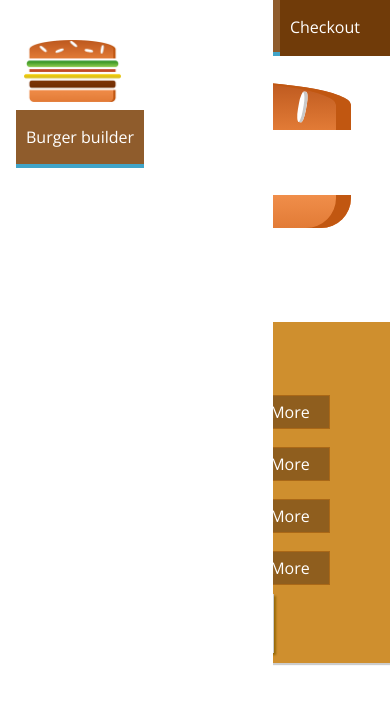
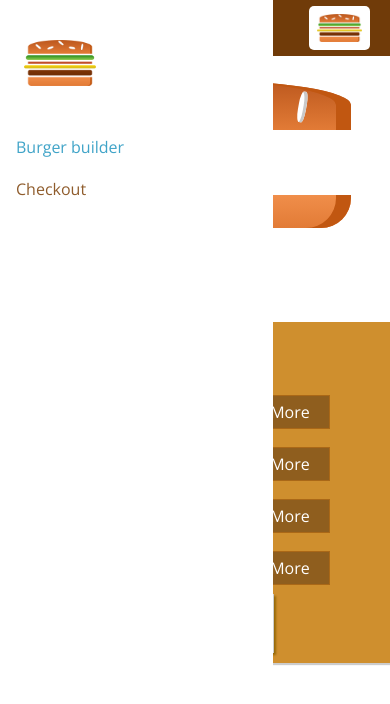
Before and after one commit to Shwartz/react-training, a React app: page / in a window 390 px wide. Shown: the top 704 px of the page. Built offline with nearby package versions, Linux system fonts and the light colour scheme.

Commit message:
Section 8, Responsiveness for mob menu

```diff
--- a/src/components/Navigation/NavigationItems/NavigationItem/NavigationItem.css
+++ b/src/components/Navigation/NavigationItems/NavigationItem/NavigationItem.css
@@ -1,19 +1,39 @@
+.NavigationItem {
+    margin: 10px 0;
+    box-sizing: border-box;
+    display: block;
+    width: 100%;
+}
+
+.NavigationItem a {
+    color: #8f5c2c;
+    text-decoration: none;
+    width: 100%;
+    box-sizing: border-box;
+    display: block;
+}
+
+.NavigationItem a:hover,
+.NavigationItem a:active,
+.NavigationItem a.active {
+    color: #40a4c8;
+}
+
+@media (min-width: 500px) {
     .NavigationItem {
         margin: 0;
-    box-sizing: border-box;
         display: flex;
         align-items: center;
         height: 100%;
+        width: auto;
     }
 
     .NavigationItem a {
         color: white;
-    text-decoration: none;
         height: 100%;
+        width: auto;
         padding: 16px 10px;
         border-bottom: 4px solid transparent;
-    box-sizing: border-box;
-    display: block;
     }
 
     .NavigationItem a:hover,
@@ -23,3 +43,4 @@
         border-bottom: 4px solid #40a4c8;
         color: white;
     }
+}
--- a/src/components/Navigation/NavigationItems/NavigationItems.css
+++ b/src/components/Navigation/NavigationItems/NavigationItems.css
@@ -3,6 +3,13 @@
     padding: 0;
     list-style: none;
     display: flex;
+    flex-flow: column;
     align-items: center;
     height: 100%;
 }
+
+@media (min-width: 500px) {
+    .NavigationItems {
+        flex-flow: row;
+    }
+}
--- a/src/components/Navigation/SideDraw/SideDraw.css
+++ b/src/components/Navigation/SideDraw/SideDraw.css
@@ -27,5 +27,6 @@
 }
 
 .Logo {
-    height: 10%;
+    height: 8%;
+    margin-bottom: 32px;
 }
--- a/src/components/Navigation/Toolbar/Toolbar.css
+++ b/src/components/Navigation/Toolbar/Toolbar.css
@@ -20,3 +20,9 @@
 .Logo {
     height: 80%;
 }
+
+@media (max-width: 499px) {
+    .DesktopOnly {
+        display: none;
+    }
+}
--- a/src/components/Navigation/Toolbar/Toolbar.js
+++ b/src/components/Navigation/Toolbar/Toolbar.js
@@ -10,7 +10,7 @@
     <div className={styles.Logo}>
       <Logo/>
     </div>
-    <nav>
+    <nav className={styles.DesktopOnly}>
       <NavigationItems/>
     </nav>
   </header>
```
Lines whose indentation alone changed are shown as unchanged.
